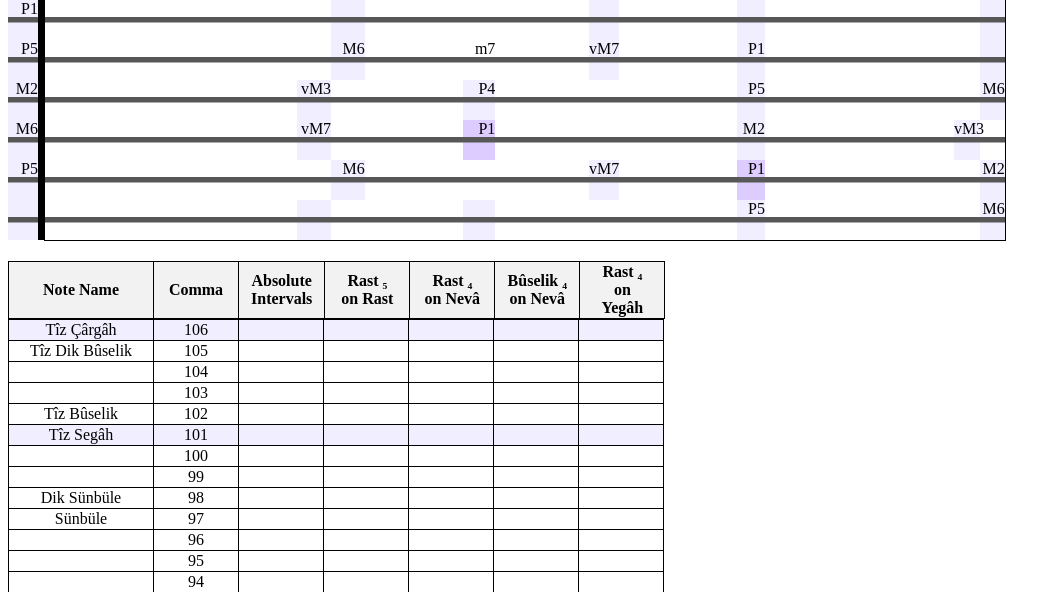
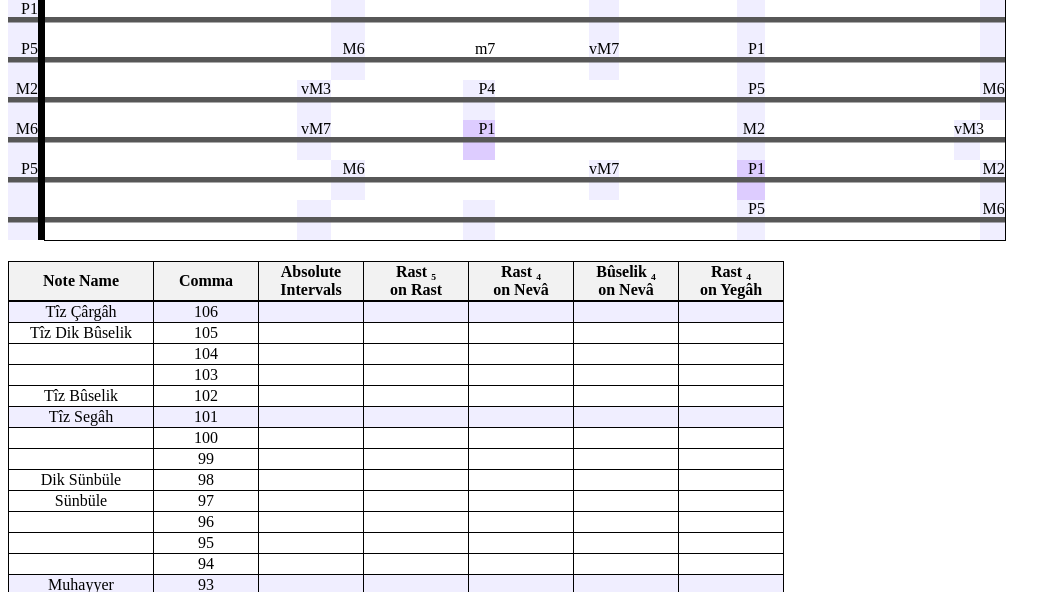
Before and after one commit to dodecaphonix/turkish_makam_study, a Flask app: page / in a window 1280 px wide. Shown: the part 174-766 px from the top of the page, without its empty margins (0-1061 px from the left). Run offline with Flask 3, Linux system fonts and the light colour scheme; lists and menus that the app fills with data are empty.

Commit message:
Finetune note table

```diff
--- a/templates/index.html
+++ b/templates/index.html
@@ -12,8 +12,8 @@
             border-collapse: collapse;
         }
         th, td {
-            width: 60px;
-            min-width: 60px;
+            width: 80px;
+            min-width: 80px;
             border: 1px solid black;
             padding: 1px 12px;
             text-align: center;
```
Also changed, not shown: other parts of templates/index.html (+1 -1 lines).
